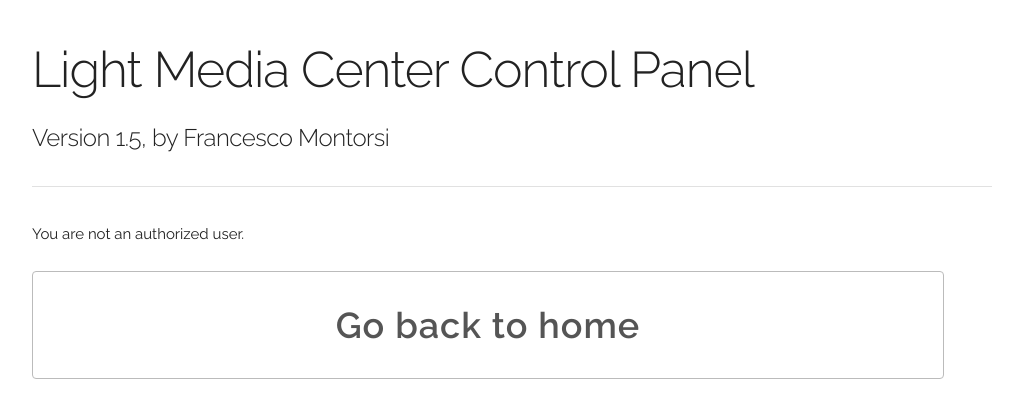
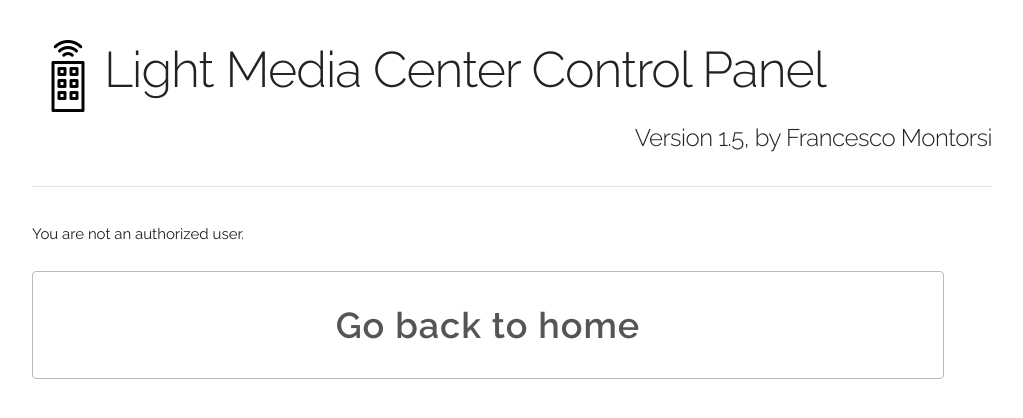
Before and after one commit to f18m/light-media-center, a PHP site: page /check-system.php in a window 1280 px wide. Shown: the top 418 px of the page, without its empty margins (128-1151 px from the left). Run offline with PHP 8.4, Linux system fonts and the light colour scheme.

Commit message:
more fixes

```diff
--- a/web/inc/page-header.php
+++ b/web/inc/page-header.php
@@ -48,9 +48,10 @@
 	================================================== -->
 
 	<div class="container">
-		<div class="sixteen columns">
+		<div class="columns">
+      <img src="images/apple-touch-icon-72x72.png" style="float:left; margin-top: 40px"/>
 			<h1 class="remove-bottom" style="margin-top: 40px"><?php echo $PORTAL_NAME; ?> Control Panel</h1>
-			<h5>Version <?php echo $VERSION; ?>, by Francesco Montorsi</h5>
+			<h5 style="text-align: right">Version <?php echo $VERSION; ?>, by Francesco Montorsi</h5>
 			<hr />
 		</div>
 
```
Also changed, not shown: 1 other file.
